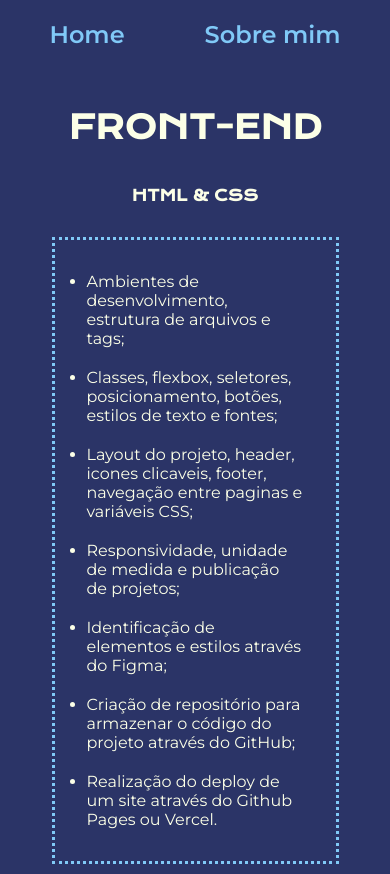
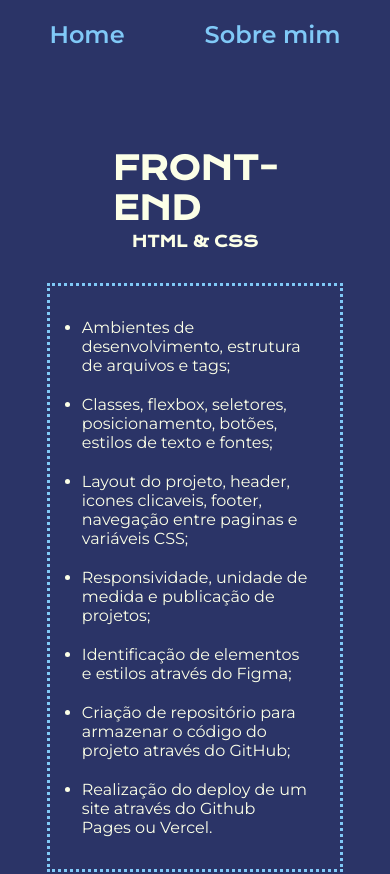
Before and after one commit to thaistech/portfolio, a plain HTML site: page skills.html in a window 390 px wide. Shown: the top 874 px of the page. Drawn offline with nearby package versions, Linux system fonts and the light colour scheme.

Commit message:
Alteração css @media

```diff
--- a/styles/style.css
+++ b/styles/style.css
@@ -277,9 +277,6 @@ h2:hover + ul {
 
 
     .apresentacao__skill {
-        padding: 0em 2em;
-        flex-wrap:wrap-reverse;
-        margin: 5%;
         grid-template-columns: none !important;
 
     }
@@ -287,8 +284,6 @@ h2:hover + ul {
 
     .apresentacao__skill__titulo {
         font-size: 2rem;
-        padding: 5%;
-        margin: 5%;
         display: flex;
         justify-content: center;
         align-items: center;
@@ -300,4 +295,5 @@ h2:hover + ul {
         padding: 2em 2em;
 
    }
+
 }
```
